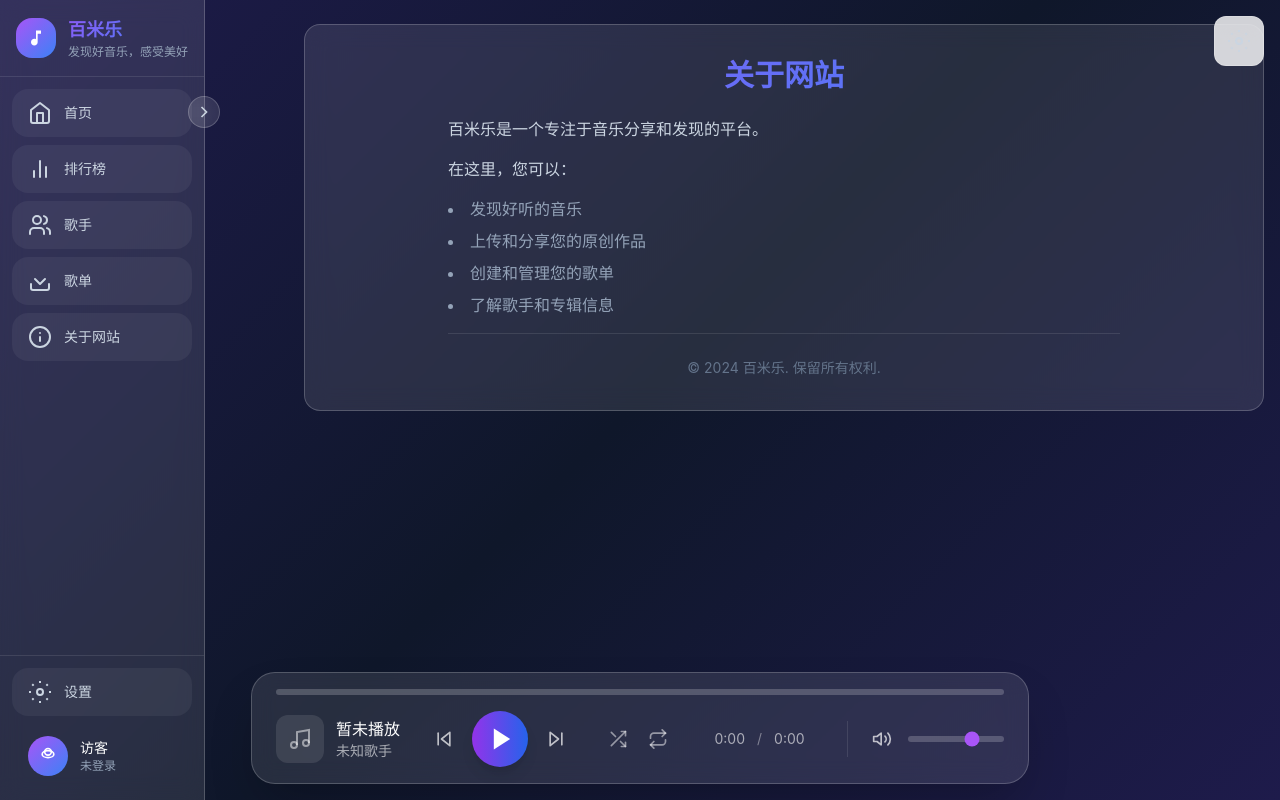
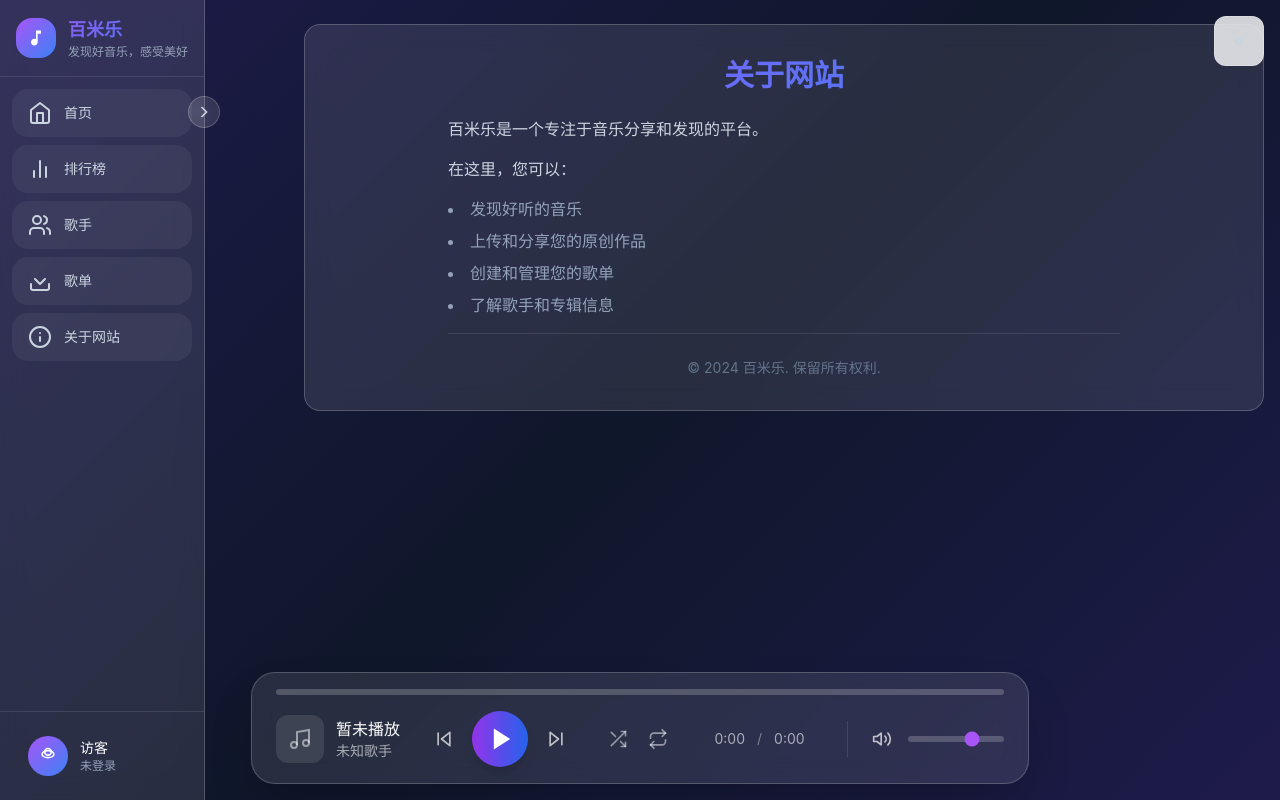
Before and after one commit to fjsuta/bailemi, a Vue app in the folder bailemi-frontend/: page /#/about in a window 1280 px wide. Built offline with nearby package versions, Linux system fonts and the light colour scheme.

Commit message:
feat: 删除侧边栏和导航栏中的设置按钮，只保留右上角设置

```diff
--- a/bailemi-frontend/src/components/Sidebar.vue
+++ b/bailemi-frontend/src/components/Sidebar.vue
@@ -62,24 +62,7 @@
       </nav>
 
       <!-- 底部区域 -->
-      <div class="p-3 border-t border-white/10 space-y-2">
-        <!-- 设置按钮 -->
-        <button
-          @click="openSettings"
-          class="flex items-center gap-3 px-4 py-3 rounded-2xl bg-white/5 hover:bg-white/15 transition-all w-full"
-        >
-          <svg class="w-6 h-6 flex-shrink-0 text-slate-300" viewBox="0 0 24 24" fill="none" stroke="currentColor" stroke-width="2">
-            <circle cx="12" cy="12" r="3"/>
-            <path d="M12 1v2M12 21v2M4.22 4.22l1.42 1.42M18.36 18.36l1.42 1.42M1 12h2M21 12h2M4.22 19.78l1.42-1.42M18.36 5.64l1.42-1.42"/>
-          </svg>
-          <span
-            v-show="sidebarStore.isOpen"
-            class="text-sm text-slate-300 font-medium"
-          >
-            设置
-          </span>
-        </button>
-
+      <div class="p-3 border-t border-white/10">
         <!-- 用户信息 -->
         <div class="flex items-center gap-3 px-4 py-3">
           <div class="w-10 h-10 rounded-full bg-gradient-to-br from-purple-500 to-blue-500 flex items-center justify-center flex-shrink-0 overflow-hidden">
@@ -141,18 +124,6 @@
 
       <!-- 右侧按钮区域 -->
       <div class="flex items-center gap-2 ml-4">
-        <!-- 设置按钮 -->
-        <button
-          @click="openSettings"
-          class="p-3 rounded-2xl bg-white/5 hover:bg-white/15 transition-all"
-          title="设置"
-        >
-          <svg class="w-6 h-6 text-slate-300" viewBox="0 0 24 24" fill="none" stroke="currentColor" stroke-width="2">
-            <circle cx="12" cy="12" r="3"/>
-            <path d="M12 1v2M12 21v2M4.22 4.22l1.42 1.42M18.36 18.36l1.42 1.42M1 12h2M21 12h2M4.22 19.78l1.42-1.42M18.36 5.64l1.42-1.42"/>
-          </svg>
-        </button>
-
         <!-- 折叠按钮 -->
         <button
           @click="sidebarStore.toggle"
@@ -176,13 +147,12 @@
 </template>
 
 <script setup>
-import { computed, ref } from 'vue'
+import { computed } from 'vue'
 import { useRoute } from 'vue-router'
 import { useSidebarStore } from '@/stores/sidebar'
 
 const route = useRoute()
 const sidebarStore = useSidebarStore()
-const settingsRef = ref(null)
 
 const navItems = computed(() => [
   {
@@ -211,12 +181,6 @@ const navItems = computed(() => [
     icon: '<svg xmlns="http://www.w3.org/2000/svg" width="24" height="24" viewBox="0 0 24 24" fill="none" stroke="currentColor" stroke-width="2" stroke-linecap="round" stroke-linejoin="round"><circle cx="12" cy="12" r="10"/><line x1="12" y1="16" x2="12" y2="12"/><line x1="12" y1="8" x2="12.01" y2="8"/></svg>'
   }
 ])
-
-const openSettings = () => {
-  if (window.openSettings) {
-    window.openSettings()
-  }
-}
 </script>
 
 <style scoped>
```
